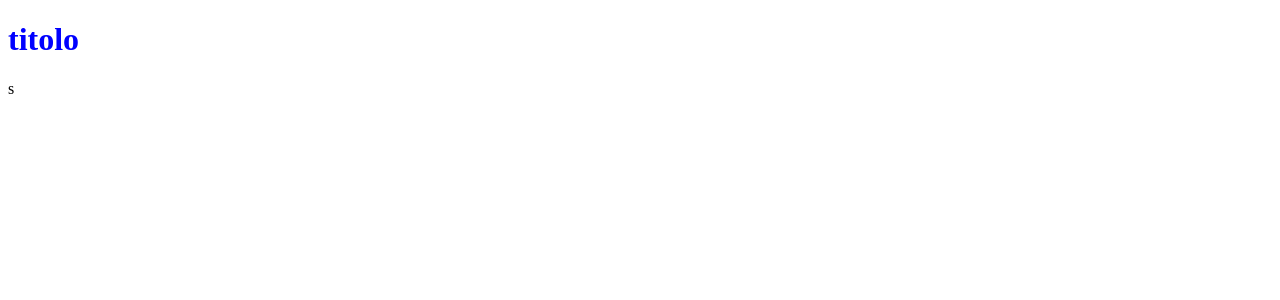
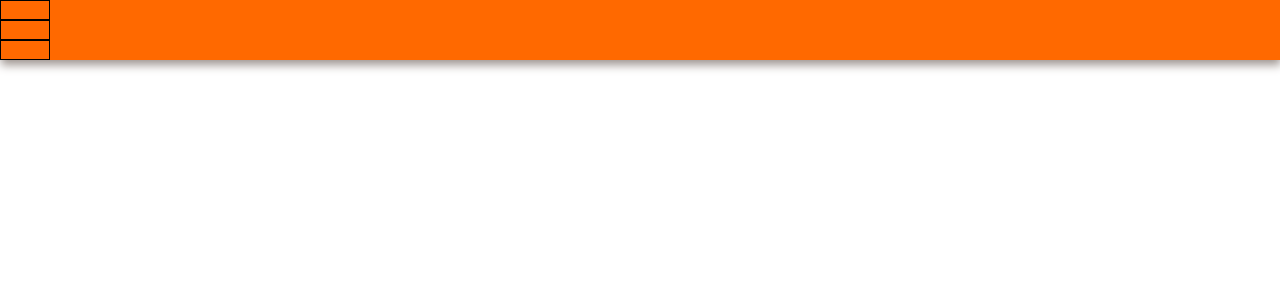
Before and after one commit to SerenaMalusa/vite-boolando, a Vue app: page / in a window 1280 px wide. Shown: the top 300 px of the page. Built offline with nearby package versions, Linux system fonts and the light colour scheme.

Commit message:
feat: create main components and start AppHeader structure

```diff
--- a/index.html
+++ b/index.html
@@ -18,4 +18,3 @@
     <script type="module" src="/src/main.js"></script>
   </body>
 </html>
-s
--- a/src/App.vue
+++ b/src/App.vue
@@ -1,15 +1,22 @@
 <script>
+  import AppHeader from './components/AppHeader.vue';
+  import AppMain from './components/AppMain.vue';
+  import AppFooter from './components/AppFooter.vue';
+
+
   export default {
-    data() {
-      return {
-        title: 'titolo',
-      }
-    },
+    components: { AppHeader, AppMain, AppFooter },
   }
 </script>
 
 <template>
-  <h1>{{ title }}</h1>
+
+   <app-header />
+
+   <app-main />
+
+   <app-footer />
+
 </template>
 
 <style lang="scss">
--- /dev/null
+++ b/src/components/AppFooter.vue
@@ -0,0 +1,23 @@
+<script>
+
+    export default {
+        data () {
+            return {
+
+            }
+        },
+    }
+
+</script>
+
+<template>
+
+
+
+</template>
+
+<style lang="scss" scoped>
+
+
+
+</style>
--- /dev/null
+++ b/src/components/AppHeader.vue
@@ -0,0 +1,43 @@
+<script>
+
+    export default {
+        data () {
+            return {
+
+            }
+        },
+    }
+
+</script>
+
+<template>
+
+   <section>
+
+       <div class="container">
+
+            <div class="debug"></div>
+            <div class="debug"></div>
+            <div class="debug"></div>
+
+       </div>
+
+   </section>
+
+</template>
+
+<style lang="scss" scoped>
+
+    @use '../styles/partials/variables' as *;
+    @use '../styles/partials/mixins' as *;
+
+    section {
+        height: $header-h;
+        width: 100vw;
+        background-color: $primary-color;
+        box-shadow: 1px 5px 9px 0px rgba(158,149,144,1);
+
+        @include d-flex_between_center;
+    }
+
+</style>
--- /dev/null
+++ b/src/components/AppMain.vue
@@ -0,0 +1,23 @@
+<script>
+
+    export default {
+        data () {
+            return {
+
+            }
+        },
+    }
+
+</script>
+
+<template>
+
+
+
+</template>
+
+<style lang="scss" scoped>
+
+
+
+</style>
--- a/src/styles/general.scss
+++ b/src/styles/general.scss
@@ -1,6 +1,21 @@
 @use './partials/_mixins.scss' as *;
 @use './partials/_variables.scss' as *;
 
-h1 {
-    color: blue;
+
+// RESET AND GENERAL RULES
+* {
+    margin: 0;
+    padding: 0;
+    box-sizing: border-box;
 }
+
+img {
+    width: 100%;
+}
+
+// DEBUG
+.debug {
+    border: 1px solid black;
+    height: 20px;
+    width: 50px;
+}
--- a/src/styles/partials/_mixins.scss
+++ b/src/styles/partials/_mixins.scss
@@ -0,0 +1,5 @@
+@mixin d-flex_between_center {
+    display: flex;
+    justify-content: space-between;
+    align-items: center;
+}
--- a/src/styles/partials/_variables.scss
+++ b/src/styles/partials/_variables.scss
@@ -0,0 +1,5 @@
+// COLORS
+$primary-color: #ff6900;
+
+// MEASURES
+$header-h: 60px;
```
Also changed, not shown: src/main.js (line endings or trailing spaces).
